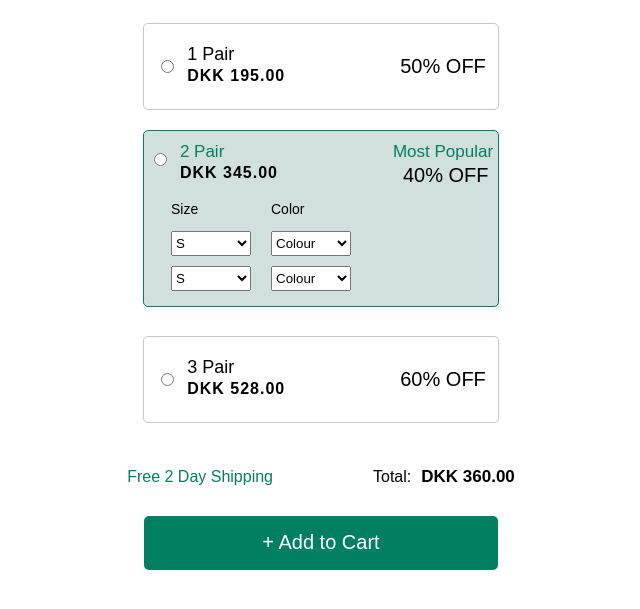
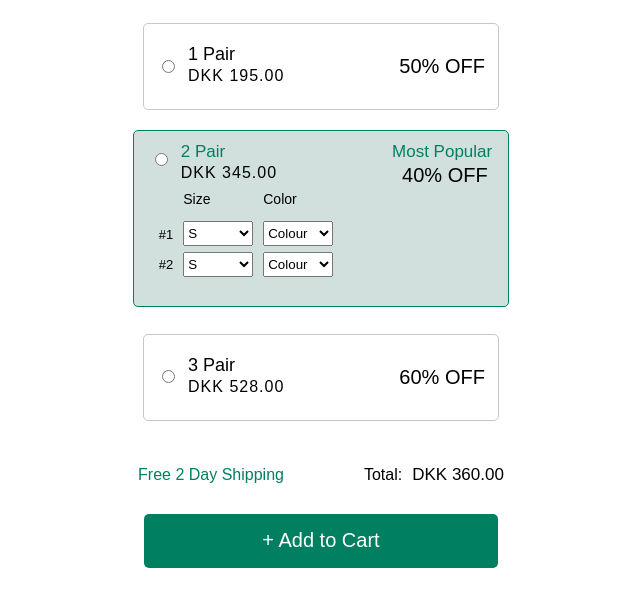
Before and after one commit to kamranoo7/Proveway, a plain HTML site: page index.html in a window 1280 px wide. Shown: the part 51-660 px from the top of the page, without its empty margins (319-959 px from the left). Drawn offline with Linux system fonts and the light colour scheme.

Commit message:
Proveway

```diff
--- a/index.css
+++ b/index.css
@@ -51,7 +51,7 @@ body{
 }
 .second .third div p{
     margin-top: -10px;
-    font-weight: 600;
+    font-weight: 500;
 
     letter-spacing: 1px;
 }
@@ -66,6 +66,8 @@ body{
     justify-content: center;
 border: 1.2px solid #007f61;
 margin: auto;
+padding-left: 10px;
+padding-right: 10px;
 width: 28%;
 gap: 115px;
 height: 175px;
@@ -96,7 +98,7 @@ body{
 
 .second1 .third1 div p{
     margin-top: -10px;
-    font-weight: 600;
+    font-weight: 500;
 
     letter-spacing: 1px;
 }
@@ -136,7 +138,7 @@ body{
 }
 .second2 .third2 div p{
     margin-top: -10px;
-    font-weight: 600;
+    font-weight: 500;
 
     letter-spacing: 1px;
 }
@@ -149,7 +151,7 @@ body{
     display: flex;
     align-items: center;
     justify-content: center;
-    gap: 100px;
+    gap: 80px;
     margin-top: 16px;
 }
 .secondlast div p{
@@ -176,26 +178,32 @@ button{
 }
 .input{
 display: flex;
-margin-top: -120px;
-margin-left: -120px;
-gap: 20px;
+margin-top: -140px;
+margin-left: -150px;
+gap: 10px;
 
 justify-content: center;
 align-items: center;
 }
 .input div p{
-
+ margin-top: 10px;
     font-size: 14px;
 }
-select{
+.input h4{
+    font-weight: 300;
+   margin-top: 60px;
+   font-size: 13px;
+}
+.input2 h4{
+    font-weight: 300;
 
-
+   font-size: 13px;
 }
 .input2{
     display: flex;
-    margin-top: 10px;
-    margin-left: -120px;
-    gap: 20px;
+    margin-top: -20px;
+    margin-left: -150px;
+    gap: 10px;
     justify-content: center;
     align-items: center;
     }
@@ -211,9 +219,10 @@ select{
     }
     .Total h5{
         font-size: 17px;
+        font-weight: 500;
 
     }
-    @media only screen and (max-width: 800px) {
+    @media only screen and (max-width: 820px) {
         .heading p span{
            text-align: center;
             width: 100%;
@@ -253,19 +262,19 @@ select{
         }
         .second1{
           height: 180px;
-            margin-top: 10px;
+            margin-top: px;
             background-color: #d1e0dd;
         }
        button{
         width: 80%;
        }
        .input{
-        margin-top: -110px;
-       margin-left: -40px;
+        margin-top: -137px;
+       margin-left: -55px;
 
        }
        .input2{
-        margin-left: -40px;
+        margin-left: -55px;
        }
        .second2{
         margin-top: 40px;
--- a/index.html
+++ b/index.html
@@ -48,9 +48,10 @@
 
         </div>
         <div class="input">
+            <h4>#1</h4>
             <div>
                 <p>Size</p>
-                <select style="width: 80px; height: 25px;" name="" id="">
+                <select style="width: 70px; height: 25px;" name="" id="">
                     <option value="">S</option>
 
                 </select>
@@ -59,15 +60,16 @@
             <div>
                 <p>Color</p>
 
-                <select style="width: 80px; height: 25px;" name="" id="">
+                <select style="width: 70px; height: 25px;" name="" id="">
                     <option value="">Colour</option>
                 </select>
             </div>
         </div>
         <div class="input2">
+            <h4>#2</h4>
             <div>
 
-                <select style="width: 80px; height: 25px;" name="" id="">
+                <select style="width: 70px; height: 25px;" name="" id="">
                     <option value="">S</option>
 
                 </select>
@@ -75,7 +77,7 @@
             </div>
             <div>
 
-                <select style="width: 80px; height: 25px;" name="" id="">
+                <select style="width: 70px; height: 25px;" name="" id="">
                     <option value="">Colour</option>
                 </select>
             </div>
```
